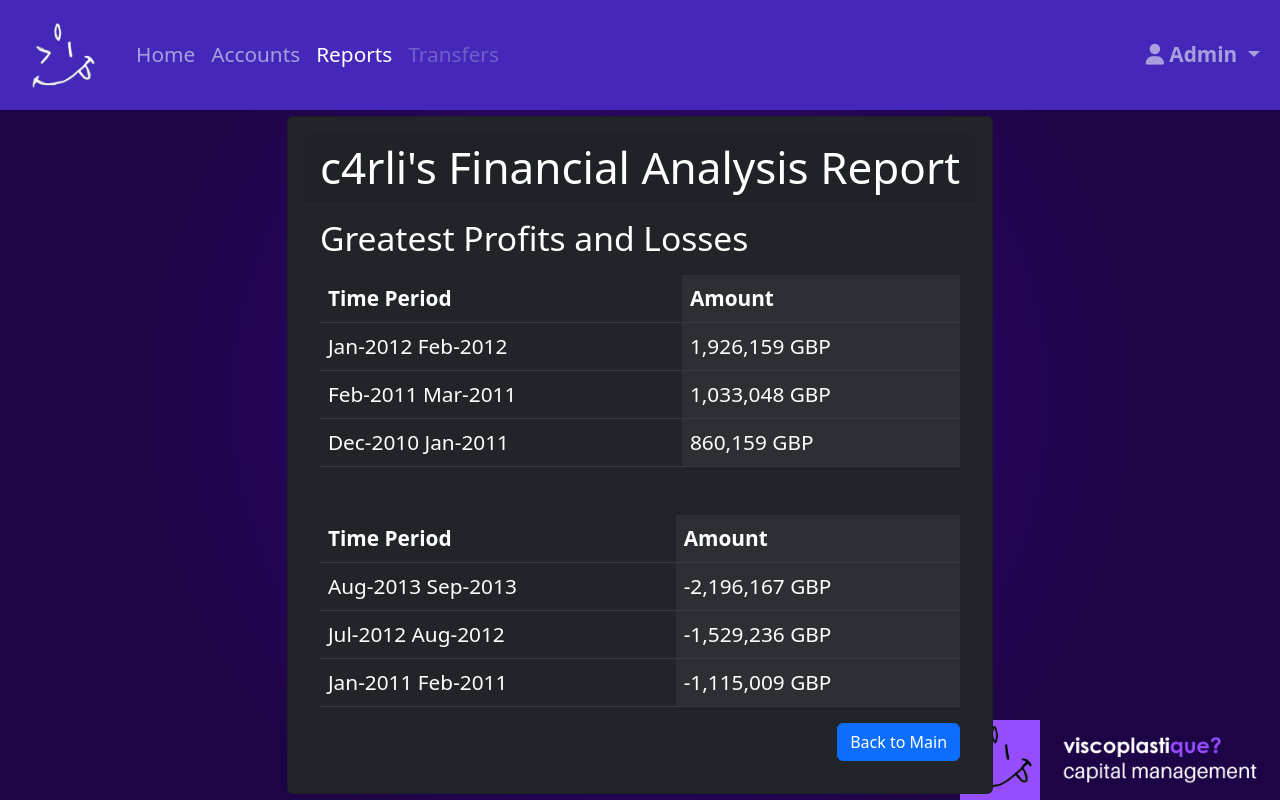
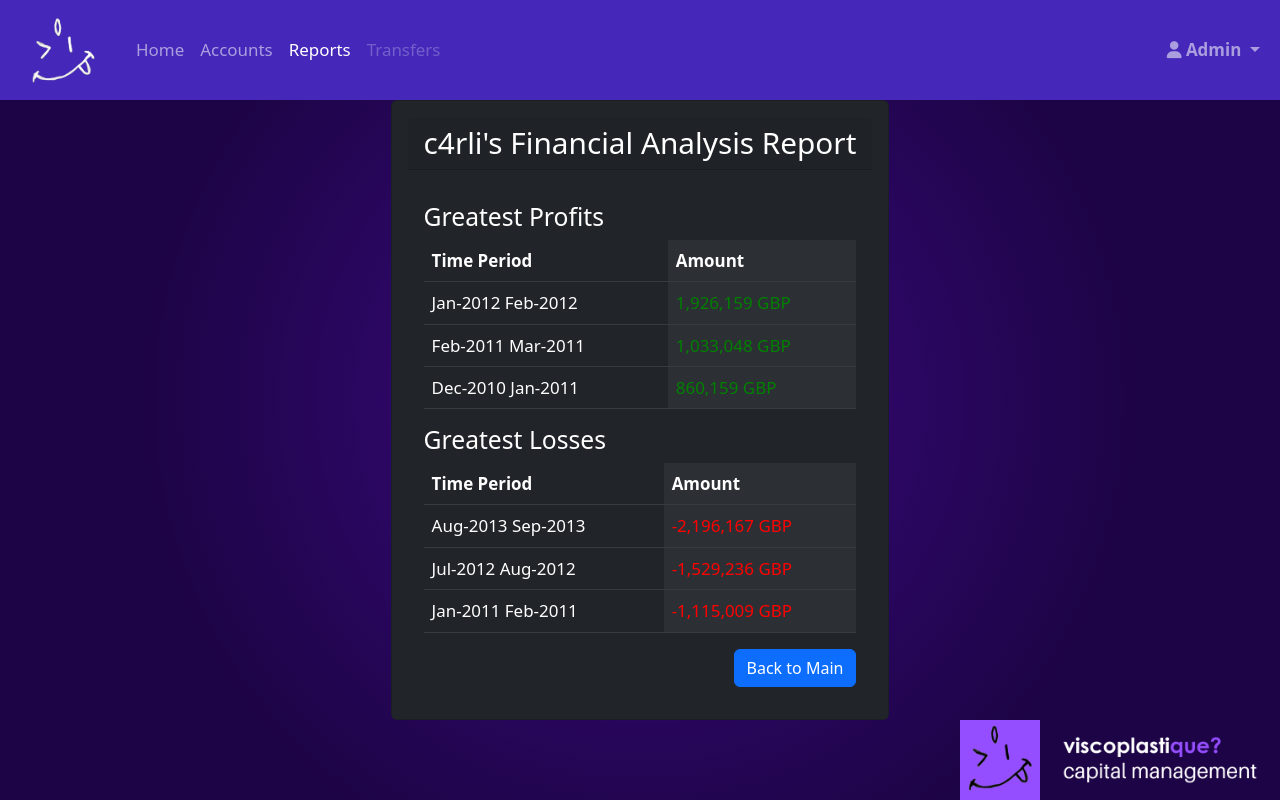
Before and after one commit to c4rli/Bootcamp-Challenge-4--Console-Finances, a plain HTML site: page index.html in a window 1280 px wide. Both pictures are taken after a click on the button "View Top Profits/Losses". Drawn offline with nearby package versions, Linux system fonts and the light colour scheme.

Commit message:
Fix sizing issues, add README

```diff
--- a/assets/index.js
+++ b/assets/index.js
@@ -114,12 +114,13 @@ function calculate() {
         changeString = (finances[i][0] + " " + finances[i + 1][0]);
         changeValue = finances[i + 1][1] - finances[i][1];
 
+        // Cumulative total of profit changes
         totalChange += changeValue;
 
         var pair = [changeString, changeValue];
 
-        // push value of current array element if higher or lower than current
-        // greatest profit/loss
+        // push value of current array element if higher or lower than current greatest profit/loss
+        // NOTE: not actually a proper sorting method but is less complicated than implementing one
         if (changeValue > greatestProfits[0][1]) {
             greatestProfits.splice(0, 0, pair);
         }
@@ -130,6 +131,17 @@ function calculate() {
     }
     // Convert decimal to 2 decimal places
     var averageChange = +(totalChange / (totalMonths - 1)).toFixed(2);
+
+    // Print values calculated above to console
+    console.log(`c4rli's Financial Analysis Report \n
+    Dates: ${finances[0][0]} to ${finances[totalMonths - 1][0]}\n
+    Total Months in Report: ${totalMonths}\n
+    Total Profit: ${totalProfit.toLocaleString()} ${currency}\n
+    Average Change: ${averageChange.toLocaleString()} ${currency}\n
+~~~~~ Greatest Profit/Loss ~~~~~\n
+    Greatest Profits: ${greatestProfits[0][1].toLocaleString()} ${currency} (${greatestProfits[0][0]})\n
+    Greatest Loss: ${greatestLoss[0][1].toLocaleString()} ${currency} (${greatestLoss[0][0]})\n\n
+    `);
 
     // Add values calculated above to HTML file
     document.getElementById("data-dates").innerHTML = (`${finances[0][0]} to ${finances[totalMonths - 1][0]}`);
@@ -150,18 +162,6 @@ function calculate() {
     document.getElementById("data-loss-value-2").innerHTML = (`${greatestLoss[1][1].toLocaleString()} ${currency} `);
     document.getElementById("data-loss-date-3").innerHTML = (`${greatestLoss[2][0]}`);
     document.getElementById("data-loss-value-3").innerHTML = (`${greatestLoss[2][1].toLocaleString()} ${currency} `);
-
-
-    // Print values calculated above to console
-    console.log(`c4rli's Financial Analysis Report \n
-    Dates: ${finances[0][0]} to ${finances[totalMonths - 1][0]}\n
-    Total Months in Report: ${totalMonths}\n
-    Total Profit: ${totalProfit.toLocaleString()} ${currency}\n
-    Average Change: ${averageChange.toLocaleString()} ${currency}\n
-~~~~~ Greatest Profit/Loss ~~~~~\n
-    Greatest Profits: ${greatestProfits[0][1].toLocaleString()} ${currency} (${greatestProfits[0][0]})\n
-    Greatest Loss: ${greatestLoss[0][1].toLocaleString()} ${currency} (${greatestLoss[0][0]})\n\n
-    `);
 }
 
 // Function to toggle top profits view when clicked
--- a/css/style.css
+++ b/css/style.css
@@ -2,23 +2,31 @@
 body {
     background: #3a0a81;
     background: radial-gradient(circle, #3a0a81 0%, #1d0446 66%);
-    font-size: calc(0.5em + 1vw);
+    font-size: calc(0.5em + 0.7vw);
     min-width: none;
 }
 
 /* Fonts + Headings */
 h1 {
-    font-size: calc(1.5em + 1vw);
+    font-size: calc(1em + 1vw);
 }
 
 h2 {
-    font-size: calc(1em + 1vw);
+    font-size: calc(0.7em + 1vw);
+}
+
+.profitValue {
+    color: green !important;
+}
+
+.lossValue {
+    color: red !important;
 }
 
 /* Navbar */
 nav {
     height: 100%;
-    max-height: 110px;
+    max-height: 100px;
     left: 0;
     top: 0;
     width: 100%;
@@ -38,15 +46,30 @@ nav img {
 
 /* Footer logo */
 #bodylogo {
+    /* height: 10%;
+    max-height: 200px; */
+    max-height: 100%;
+    float: right;
+    z-index: -1;
+}
+
+footer {
     height: 10%;
-    max-height: 200px;
-    right: 0;
-    bottom: 0;
-    position: fixed;
-    z-index: -1;
+    max-height: 100px;
 }
 
 /* Hide second view */
 #card-topprofits {
     display: none;
 }
+
+@media only screen and (max-width: 768px) {
+
+    h1 {
+        font-size: calc(1.5em + 1vw);
+    }
+
+    h2 {
+        font-size: calc(1em + 1vw);
+    }
+}
--- a/index.html
+++ b/index.html
@@ -13,7 +13,7 @@
   <!-- Fontawesome CDN -->
   <link rel="stylesheet" href="https://cdnjs.cloudflare.com/ajax/libs/font-awesome/6.2.1/css/all.min.css">
 
-  <title>viscoplastique? capital management - Reports </title>
+  <title>viscoplastique? capital management - Reports</title>
   <link rel="icon" type="image/x-icon" href="favicon.ico">
 
 </head>
@@ -73,7 +73,7 @@
 
       <!-- Main view -->
       <div id="card-main" class="card-body">
-        <h2 class="card-title">Profit and Loss Stats</h2>
+        <h2 class="card-title">Overview</h2>
         <p class="card-text">
         <table class="table table-dark table-hover table-striped-columns">
           <tbody>
@@ -104,8 +104,8 @@
 
       <!-- Top profits view -->
       <div id="card-topprofits" class="card-body">
-        <h2 class="card-title">Greatest Profits and Losses</h2>
         <p class="card-text">
+          <h2 class="card-title">Greatest Profits</h2>
         <table class="table table-dark table-hover table-striped-columns">
           <tbody>
             <tr>
@@ -114,19 +114,19 @@
             </tr>
             <tr>
               <td id="data-profits-date-1"></td>
-              <td id="data-profits-value-1"></td>
+              <td id="data-profits-value-1" class="profitValue"></td>
             </tr>
             <tr>
               <td id="data-profits-date-2"></td>
-              <td id="data-profits-value-2"></td>
+              <td id="data-profits-value-2" class="profitValue"></td>
             </tr>
             <tr>
               <td id="data-profits-date-3"></td>
-              <td id="data-profits-value-3"></td>
+              <td id="data-profits-value-3"class="profitValue"></td>
             </tr>
           </tbody>
         </table>
-        <br>
+        <h2 class="card-title">Greatest Losses</h2>
         <table class="table table-dark table-hover table-striped-columns">
           <tbody>
             <tr>
@@ -135,15 +135,15 @@
             </tr>
             <tr>
               <td id="data-loss-date-1"></td>
-              <td id="data-loss-value-1"></td>
+              <td id="data-loss-value-1" class="lossValue"></td>
             </tr>
             <tr>
               <td id="data-loss-date-2"></td>
-              <td id="data-loss-value-2"></td>
+              <td id="data-loss-value-2" class="lossValue"></td>
             </tr>
             <tr>
               <td id="data-loss-date-3"></td>
-              <td id="data-loss-value-3"></td>
+              <td id="data-loss-value-3" class="lossValue"></td>
             </tr>
           </tbody>
         </table>
@@ -153,12 +153,11 @@
         </div>
       </div>
     </div>
-
-    <img id="bodylogo" src="./assets/logo-text.png">
   </div>
 
 
-
+  <!-- Footer -->
+  <footer><img id="bodylogo" src="./assets/logo-text.png"></footer>
 
   <!-- JavaScript Bundle with Popper -->
   <script src="https://cdn.jsdelivr.net/npm/bootstrap@5.2.3/dist/js/bootstrap.bundle.min.js"
```
Also changed, not shown: assets/README/console.png (added), assets/README/preview.png (added), 2 other files.
